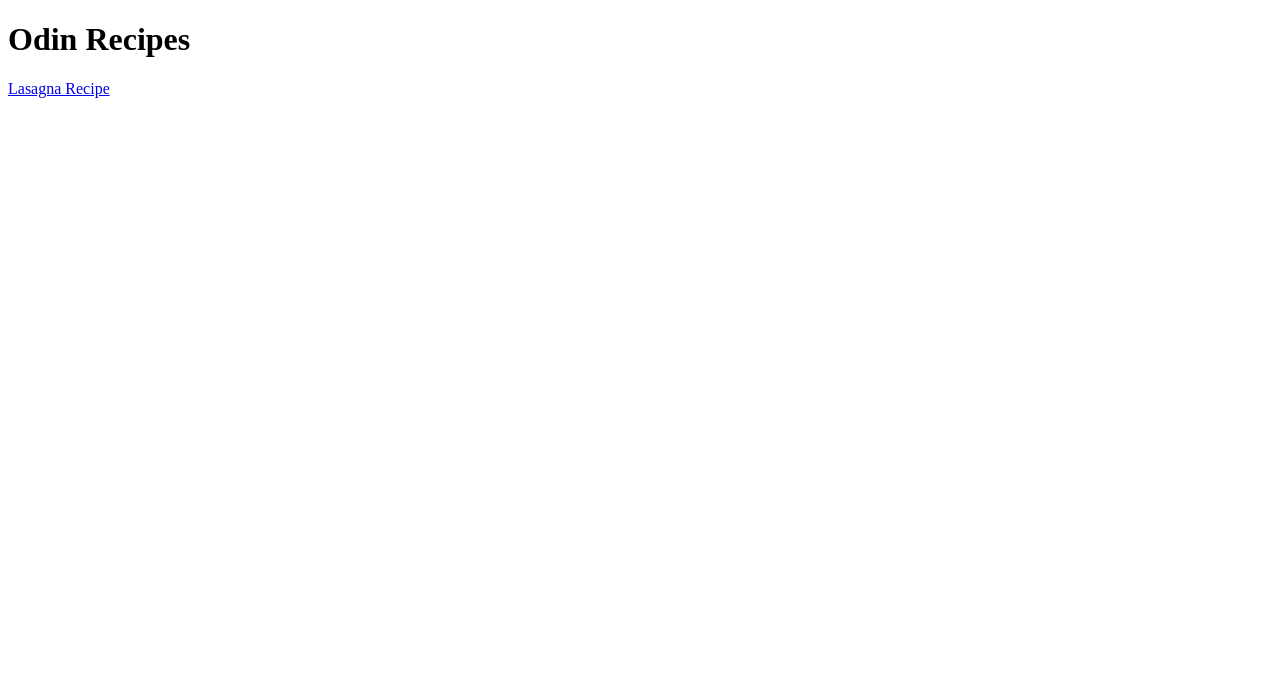
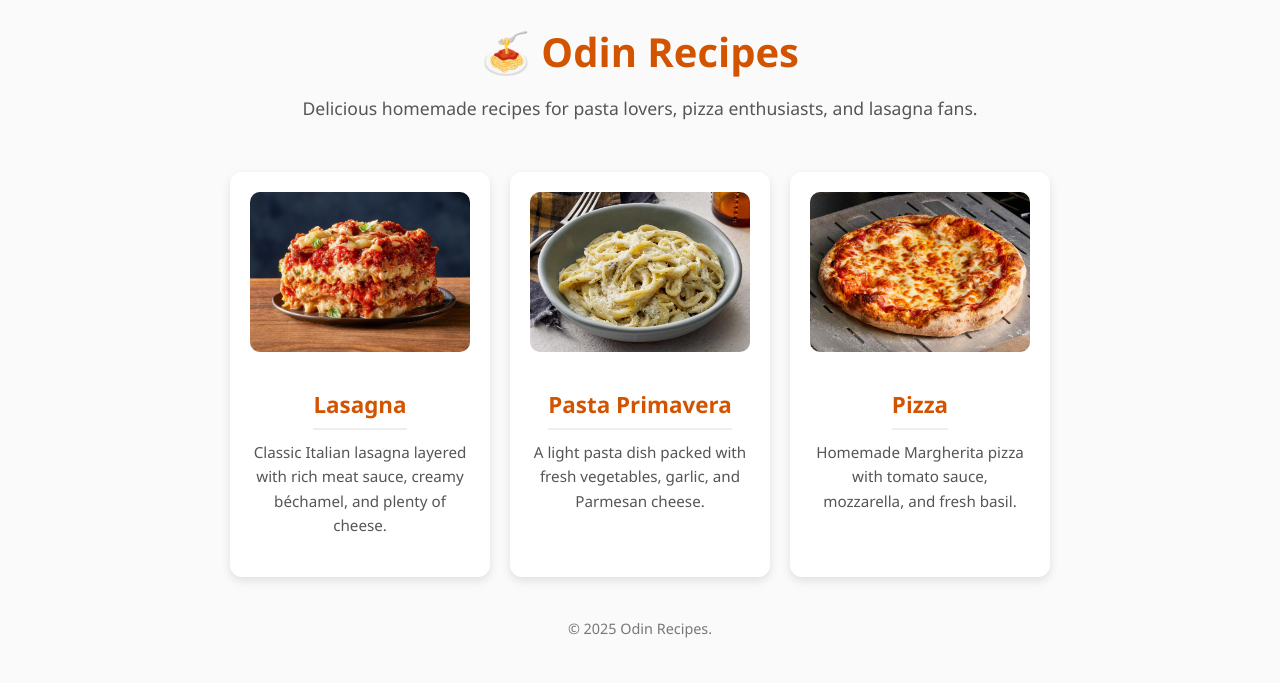
Before and after one commit to DChahbar/Odin-Project, a plain HTML site: page odin-recipes/index.html in a window 1280 px wide. Drawn offline with Linux system fonts and the light colour scheme.

Commit message:
Final Copy: All CSS, html, complete.

```diff
--- a/odin-recipes/index.html
+++ b/odin-recipes/index.html
@@ -1,14 +1,38 @@
 <!DOCTYPE html>
-<html>
-    <head>
+<html lang="en">
+<head>
+    <meta charset="UTF-8">
+    <title>Odin Recipes</title>
+    <link rel="stylesheet" href="style.css">
+</head>
+<body>
+    <header>
+        <h1>🍝 Odin Recipes</h1>
+        <p>Delicious homemade recipes for pasta lovers, pizza enthusiasts, and lasagna fans.</p>
+    </header>
 
-    </head>
+    <main class="recipe-list">
+        <a href="recipes/lasagna.html" class="card">
+            <img src="images/lasagna.jpg" alt="Lasagna" class="card-img">
+            <h2>Lasagna</h2>
+            <p>Classic Italian lasagna layered with rich meat sauce, creamy béchamel, and plenty of cheese.</p>
+        </a>
 
-    <!------------------------------>
+        <a href="recipes/pasta.html" class="card">
+            <img src="images/pasta.jpg" alt="Pasta" class="card-img">
+            <h2>Pasta Primavera</h2>
+            <p>A light pasta dish packed with fresh vegetables, garlic, and Parmesan cheese.</p>
+        </a>
 
-    <body>
-        <h1>Odin Recipes</h1>
+        <a href="recipes/pizza.html" class="card">
+            <img src="images/pizza.jpg" alt="Pizza" class="card-img">
+            <h2>Pizza</h2>
+            <p>Homemade Margherita pizza with tomato sauce, mozzarella, and fresh basil.</p>
+        </a>
+    </main>
 
-        <a href="recipes/lasagna.html">Lasagna Recipe</a>
-    </body>
+    <footer>
+        <p>© 2025 Odin Recipes.</p>
+    </footer>
+</body>
 </html>
--- /dev/null
+++ b/odin-recipes/style.css
@@ -0,0 +1,165 @@
+/* ==========================
+   General Reset
+========================== */
+* {
+    margin: 0;
+    padding: 0;
+    box-sizing: border-box;
+}
+
+body {
+    font-family: "Segoe UI", Roboto, Arial, sans-serif;
+    line-height: 1.6;
+    background: #fafafa;
+    color: #333;
+    padding: 20px;
+    max-width: 900px;
+    margin: auto;
+}
+
+/* ==========================
+   Header
+========================== */
+header {
+    text-align: center;
+    margin-bottom: 30px;
+}
+
+header h1 {
+    font-size: 2.5rem;
+    color: #d35400;
+    margin-bottom: 10px;
+}
+
+header p {
+    font-size: 1.1rem;
+    color: #555;
+}
+
+/* ==========================
+   Recipe List / Homepage Cards
+========================== */
+.recipe-list {
+    display: flex;
+    flex-wrap: wrap;
+    gap: 20px;
+    justify-content: center;
+}
+
+.card {
+    display: flex;
+    flex-direction: column;
+    align-items: center;
+    background: #fff;
+    padding: 20px;
+    border-radius: 12px;
+    box-shadow: 0 4px 10px rgba(0,0,0,0.1);
+    text-align: center;
+    color: #333;
+    text-decoration: none;
+    transition: transform 0.2s, box-shadow 0.2s, color 0.2s;
+    max-width: 260px;
+}
+
+.card:hover {
+    transform: translateY(-5px);
+    box-shadow: 0 8px 15px rgba(0,0,0,0.15);
+    color: #d35400;
+}
+
+.card-img {
+    width: 100%;
+    height: 160px;
+    object-fit: cover;
+    border-radius: 10px;
+    margin-bottom: 15px;
+}
+
+.card h2 {
+    margin-bottom: 10px;
+    color: #d35400;
+    font-size: 1.4rem;
+}
+
+.card p {
+    font-size: 0.95rem;
+    color: #555;
+}
+
+/* ==========================
+   Recipe Pages
+========================== */
+.recipe-img {
+    width: 100%;
+    max-width: 500px;
+    display: block;
+    margin: 0 auto 20px auto;
+    border-radius: 12px;
+    box-shadow: 0 4px 15px rgba(0,0,0,0.1);
+}
+
+h2 {
+    margin: 20px 0 10px;
+    color: #d35400;
+    border-bottom: 2px solid #eee;
+    padding-bottom: 5px;
+}
+
+p, ul, ol {
+    margin-bottom: 20px;
+}
+
+ul, ol {
+    padding-left: 20px;
+}
+
+li {
+    margin: 5px 0;
+}
+
+/* ==========================
+   Buttons / Links
+========================== */
+.btn, a {
+    display: inline-block;
+    background: #d35400;
+    color: white;
+    padding: 10px 20px;
+    border-radius: 8px;
+    text-decoration: none;
+    transition: background 0.2s, color 0.2s;
+    margin-top: 20px;
+}
+
+.btn:hover, a:hover {
+    background: #e67e22;
+    color: white;
+}
+
+/* ==========================
+   Footer
+========================== */
+footer {
+    margin-top: 40px;
+    text-align: center;
+    font-size: 0.9rem;
+    color: #777;
+}
+
+/* ==========================
+   Responsive
+========================== */
+@media (max-width: 600px) {
+    .recipe-list {
+        flex-direction: column;
+        align-items: center;
+    }
+
+    body {
+        padding: 10px;
+    }
+
+    header h1 {
+        font-size: 2rem;
+    }
+}
```
Also changed, not shown: odin-recipes/recipes/lasagna.html (+24 -15 lines), odin-recipes/recipes/pasta.html (added, +55 -0 lines), odin-recipes/recipes/pizza.html (added, +55 -0 lines), odin-recipes/images/pasta.jpg (added), odin-recipes/images/pizza.jpg (added).
